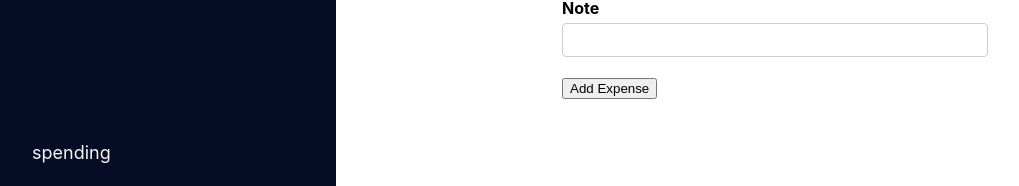
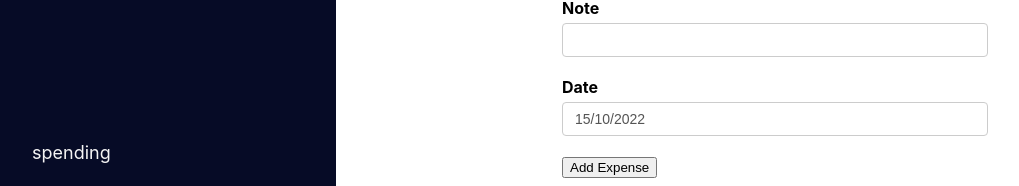
Before and after one commit to sivams20/expense-tracker, a React (Create React App) app: page /spending in a window 1280 px wide. Shown: the part 188-374 px from the top of the page, without its empty margins (48-1067 px from the left). Built offline with nearby package versions, Linux system fonts and the light colour scheme; no server answers.

Commit message:
Added datepicker

```diff
--- a/src/components/Spending/Spending.js
+++ b/src/components/Spending/Spending.js
@@ -1,5 +1,6 @@
 import React, { useEffect } from "react";
 import styled from 'styled-components';
+import DateView from 'react-datepicker';
 import "react-datepicker/dist/react-datepicker.css";
 import { Formik, Field, Form, ErrorMessage } from 'formik';
 import * as Yup from 'yup';
@@ -80,6 +81,24 @@ const Spending = ({ ...props }) => {
                             {errorMssg => <div className="error">{errorMssg}</div>}
                         </ErrorMessage>
                     </div>
+                    <div className='form-control'>
+                        <label htmlFor="date">Date</label>
+                        <Field name="date">
+                            {({ form, field }) => {
+                            const { setFieldValue } = form
+                            const { value } = field
+                            return (
+                                <DateView
+                                id="date"
+                                selected={value}
+                                onChange={val => setFieldValue('date', val)}
+                                dateFormat="dd/MM/yyyy"
+                                />
+                            )
+                            }}
+                        </Field>
+                        <ErrorMessage component={TextError} name="date" />
+                    </div>
                     <button>Add Expense</button>
                 </Form>
             {/* </SpendingContainer> */}
```
Also changed, not shown: 1 other file (tests, documents, lock files or other folders). Lines whose indentation alone changed are shown as unchanged.
